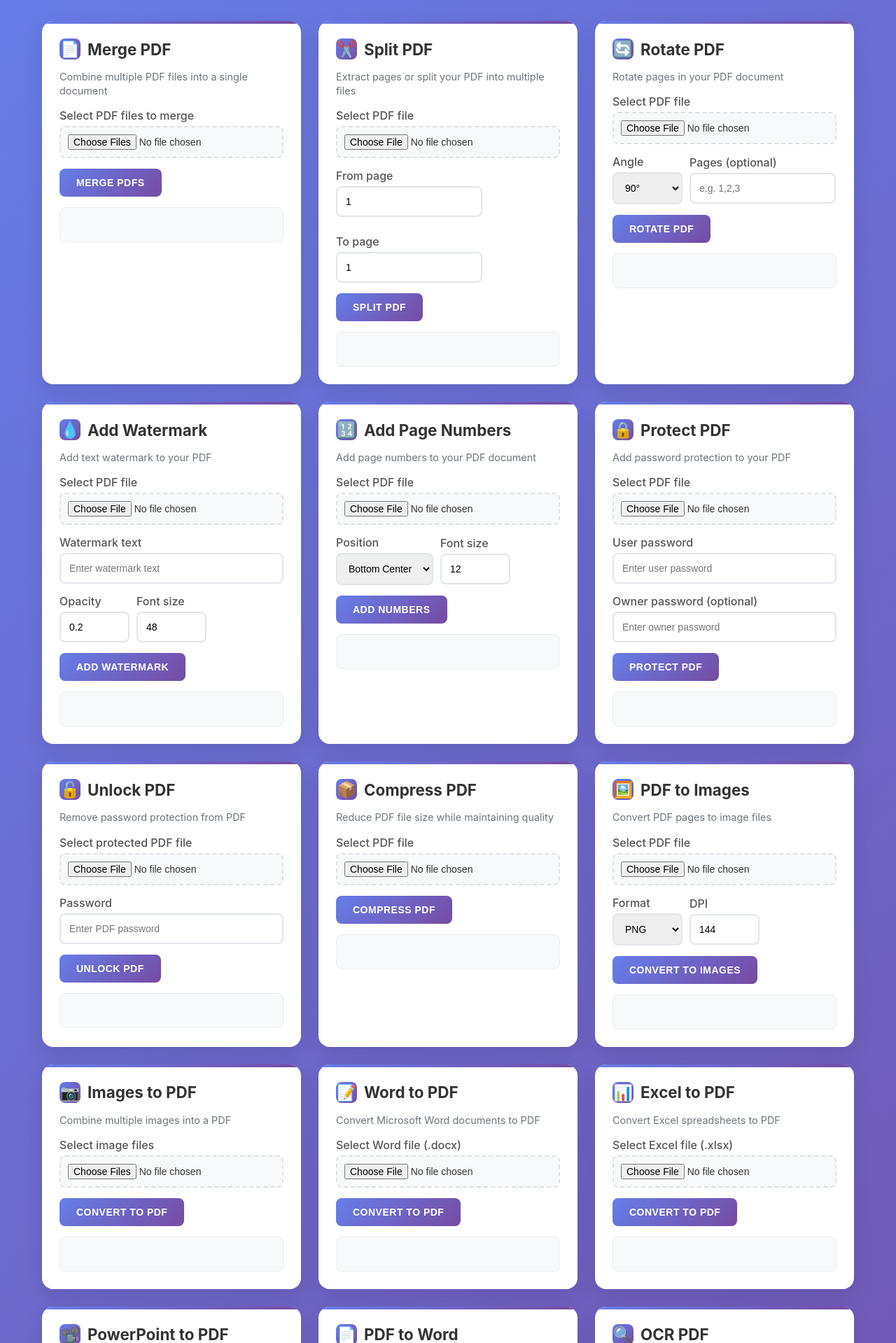
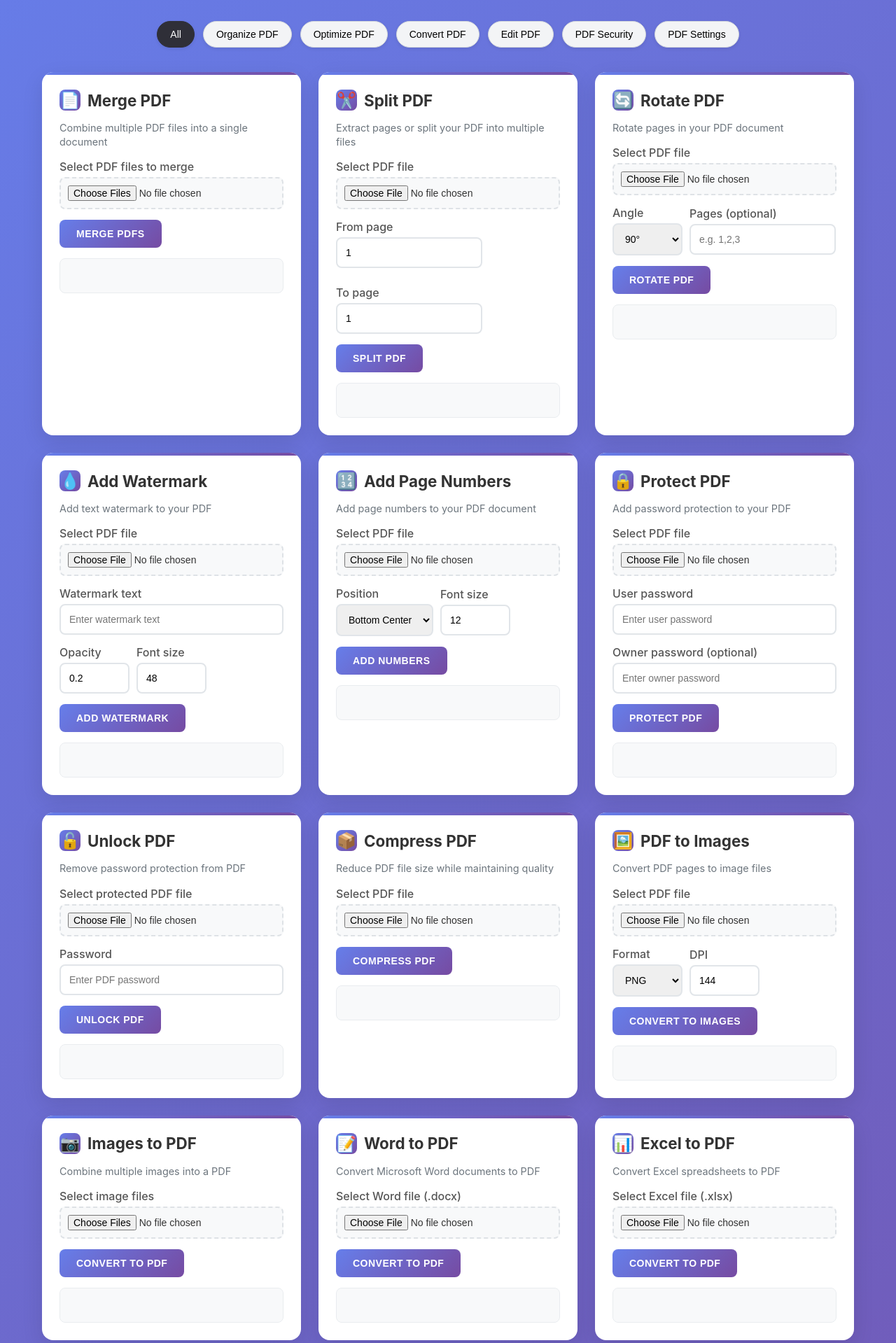
Before and after one commit to Ammar1042005/new00, a Flask app: page / in a window 1280 px wide. Shown: the part 217-2136 px from the top of the page at 70% size. Run offline with Flask 3, Linux system fonts and the light colour scheme; some libraries are stand-ins or nearby versions.

Commit message:
Add filter functionality and styling for tool cards

```diff
--- a/pdfcpy/static/css/style.css
+++ b/pdfcpy/static/css/style.css
@@ -446,3 +446,38 @@ footer {
 .btn-small:active {
     transform: translateY(0);
 }
+
+.filter-container{
+    display:flex;
+    flex-wrap:wrap;
+    gap:12px;
+    justify-content:center;
+    margin-bottom:35px;
+}
+
+.filter-pill{
+    padding:10px 18px;
+    border-radius:25px;
+    border:1px solid #d1d5db;
+    background:#f3f4f6;
+    font-size:14px;
+    font-weight:500;
+    cursor:pointer;
+    transition:all 0.25s ease;
+}
+
+.filter-pill:hover{
+    background:#e5e7eb;
+}
+
+.filter-pill.active{
+    background:#2f2f38;
+    color:white;
+    border-color:#2f2f38;
+}
+.filter-pill{
+    box-shadow:0 2px 5px rgba(0,0,0,0.08);
+}
+.savesettings{
+    margin-bottom: 10px;
+}
--- a/pdfcpy/static/js/main.js
+++ b/pdfcpy/static/js/main.js
@@ -88,7 +88,7 @@ class PDFTools {
                 </div>
             `;
 
-            fileItem.appendChild(fileInfo);
+            //fileItem.appendChild(fileInfo);
 
             // Add preview based on file type
             if (file.type.startsWith('image/') || file.name.toLowerCase().endsWith('.png') || file.name.toLowerCase().endsWith('.jpg') || file.name.toLowerCase().endsWith('.jpeg')) {
@@ -98,7 +98,7 @@ class PDFTools {
             } else {
                 this.createDocumentPreview(file, fileItem);
             }
-
+               fileList.appendChild(fileInfo);
             fileList.appendChild(fileItem);
         });
 
--- a/pdfcpy/templates/index.html
+++ b/pdfcpy/templates/index.html
@@ -1,22 +1,34 @@
 <!DOCTYPE html>
 <html lang="en">
+
 <head>
     <meta charset="UTF-8">
     <meta name="viewport" content="width=device-width, initial-scale=1.0">
     <title>iLovePDF - Local PDF Tools</title>
     <link rel="stylesheet" href="/static/css/style.css">
 </head>
+
 <body>
     <div class="container">
         <header>
             <h1>iLovePDF</h1>
             <p>Complete PDF solution, right on your computer. All tools work 100% offline.</p>
         </header>
+        <div class="filter-container">
 
+            <button class="filter-pill active" onclick="filterTools('all')">All</button>
+            <button class="filter-pill" onclick="filterTools('organize')">Organize PDF</button>
+            <button class="filter-pill" onclick="filterTools('optimize')">Optimize PDF</button>
+            <button class="filter-pill" onclick="filterTools('convert')">Convert PDF</button>
+            <button class="filter-pill" onclick="filterTools('edit')">Edit PDF</button>
+            <button class="filter-pill" onclick="filterTools('security')">PDF Security</button>
+            <button class="filter-pill" onclick="filterTools('setting')">PDF Settings</button>
+
+        </div>
         <main>
             <div class="tools-grid">
                 <!-- Merge PDF -->
-                <div class="tool-card">
+                <div class="tool-card organize ">
                     <h3>
                         <div class="tool-icon">📄</div>
                         Merge PDF
@@ -31,7 +43,7 @@
                 </div>
 
                 <!-- Split PDF -->
-                <div class="tool-card">
+                <div class="tool-card organize">
                     <h3>
                         <div class="tool-icon">✂️</div>
                         Split PDF
@@ -56,7 +68,7 @@
                 </div>
 
                 <!-- Rotate PDF -->
-                <div class="tool-card">
+                <div class="tool-card edit">
                     <h3>
                         <div class="tool-icon">🔄</div>
                         Rotate PDF
@@ -85,7 +97,7 @@
                 </div>
 
                 <!-- Watermark -->
-                <div class="tool-card">
+                <div class="tool-card edit">
                     <h3>
                         <div class="tool-icon">💧</div>
                         Add Watermark
@@ -102,7 +114,8 @@
                     <div class="row">
                         <div class="form-group">
                             <label>Opacity</label>
-                            <input type="number" id="wm-opacity" step="0.1" value="0.2" min="0" max="1" class="form-control">
+                            <input type="number" id="wm-opacity" step="0.1" value="0.2" min="0" max="1"
+                                class="form-control">
                         </div>
                         <div class="form-group">
                             <label>Font size</label>
@@ -114,7 +127,7 @@
                 </div>
 
                 <!-- Page Numbers -->
-                <div class="tool-card">
+                <div class="tool-card edit">
                     <h3>
                         <div class="tool-icon">🔢</div>
                         Add Page Numbers
@@ -145,7 +158,7 @@
                 </div>
 
                 <!-- Protect PDF -->
-                <div class="tool-card">
+                <div class="tool-card security">
                     <h3>
                         <div class="tool-icon">🔒</div>
                         Protect PDF
@@ -168,7 +181,7 @@
                 </div>
 
                 <!-- Unlock PDF -->
-                <div class="tool-card">
+                <div class="tool-card security">
                     <h3>
                         <div class="tool-icon">🔓</div>
                         Unlock PDF
@@ -187,7 +200,7 @@
                 </div>
 
                 <!-- Compress PDF -->
-                <div class="tool-card">
+                <div class="tool-card optimize">
                     <h3>
                         <div class="tool-icon">📦</div>
                         Compress PDF
@@ -202,7 +215,7 @@
                 </div>
 
                 <!-- Convert to Images -->
-                <div class="tool-card">
+                <div class="tool-card convert">
                     <h3>
                         <div class="tool-icon">🖼️</div>
                         PDF to Images
@@ -230,7 +243,7 @@
                 </div>
 
                 <!-- Images to PDF -->
-                <div class="tool-card">
+                <div class="tool-card convert">
                     <h3>
                         <div class="tool-icon">📷</div>
                         Images to PDF
@@ -245,7 +258,7 @@
                 </div>
 
                 <!-- Word to PDF -->
-                <div class="tool-card">
+                <div class="tool-card convert">
                     <h3>
                         <div class="tool-icon">📝</div>
                         Word to PDF
@@ -260,7 +273,7 @@
                 </div>
 
                 <!-- Excel to PDF -->
-                <div class="tool-card">
+                <div class="tool-card convert">
                     <h3>
                         <div class="tool-icon">📊</div>
                         Excel to PDF
@@ -275,7 +288,7 @@
                 </div>
 
                 <!-- PowerPoint to PDF -->
-                <div class="tool-card">
+                <div class="tool-card convert">
                     <h3>
                         <div class="tool-icon">📽️</div>
                         PowerPoint to PDF
@@ -290,7 +303,7 @@
                 </div>
 
                 <!-- PDF to Word -->
-                <div class="tool-card">
+                <div class="tool-card convert">
                     <h3>
                         <div class="tool-icon">📄</div>
                         PDF to Word
@@ -305,7 +318,7 @@
                 </div>
 
                 <!-- OCR PDF -->
-                <div class="tool-card">
+                <div class="tool-card optimize">
                     <h3>
                         <div class="tool-icon">🔍</div>
                         OCR PDF
@@ -326,7 +339,7 @@
                 </div>
 
                 <!-- Batch Processing -->
-                <div class="tool-card">
+                <div class="tool-card optimize">
                     <h3>
                         <div class="tool-icon">⚡</div>
                         Batch Process
@@ -334,7 +347,8 @@
                     <p class="tool-description">Process multiple files at once</p>
                     <div class="form-group">
                         <label>Select files</label>
-                        <input type="file" id="batch-files" multiple accept=".pdf,.docx,.xlsx,.pptx" class="form-control">
+                        <input type="file" id="batch-files" multiple accept=".pdf,.docx,.xlsx,.pptx"
+                            class="form-control">
                     </div>
                     <div class="form-group">
                         <label>Operation</label>
@@ -372,7 +386,7 @@
                 </div>
 
                 <!-- Edit Metadata -->
-                <div class="tool-card">
+                <div class="tool-card edit">
                     <h3>
                         <div class="tool-icon">📝</div>
                         Edit Metadata
@@ -396,14 +410,15 @@
                     </div>
                     <div class="form-group">
                         <label>Keywords</label>
-                        <input type="text" id="meta-keywords" placeholder="Comma-separated keywords" class="form-control">
+                        <input type="text" id="meta-keywords" placeholder="Comma-separated keywords"
+                            class="form-control">
                     </div>
                     <button class="btn" onclick="edit_metadata()">Edit Metadata</button>
                     <div class="output-area" id="meta-out"></div>
                 </div>
 
                 <!-- Compare PDFs -->
-                <div class="tool-card">
+                <div class="tool-card Security">
                     <h3>
                         <div class="tool-icon">🔍</div>
                         Compare PDFs
@@ -420,29 +435,32 @@
                     <button class="btn" onclick="compare_pdfs()">Compare PDFs</button>
                     <div class="output-area" id="compare-out"></div>
                 </div>
-            </div>
 
                 <!-- Settings Panel -->
-            <div class="settings-panel">
+                <div class=" tool-card setting">
                     <h3>⚙️ Settings</h3>
                     <p class="tool-description">Configure external tools paths for advanced features</p>
                     <div class="row">
                         <div class="form-group">
                             <label>Tesseract Path (for OCR)</label>
-                        <input type="text" id="tesseract-path" class="form-control" placeholder="e.g. C:\Program Files\Tesseract-OCR\tesseract.exe">
+                            <input type="text" id="tesseract-path" class="form-control"
+                                placeholder="e.g. C:\Program Files\Tesseract-OCR\tesseract.exe">
                         </div>
                         <div class="form-group">
                             <label>LibreOffice Path (for Office conversions)</label>
-                        <input type="text" id="libreoffice-path" class="form-control" placeholder="e.g. C:\Program Files\LibreOffice\program\soffice.exe">
+                            <input type="text" id="libreoffice-path" class="form-control"
+                                placeholder="e.g. C:\Program Files\LibreOffice\program\soffice.exe">
                         </div>
                         <div class="form-group">
                             <label>Ghostscript Path (for compression)</label>
-                        <input type="text" id="ghostscript-path" class="form-control" placeholder="e.g. C:\Program Files\gs\gs10.01.2\bin\gswin64c.exe">
+                            <input type="text" id="ghostscript-path" class="form-control"
+                                placeholder="e.g. C:\Program Files\gs\gs10.01.2\bin\gswin64c.exe">
                         </div>
                     </div>
-                <button class="btn" onclick="save_settings()">Save Settings</button>
+                    <button class="btn savesettings" onclick="save_settings()">Save Settings</button>
                     <button class="btn btn-secondary" onclick="load_settings()">Reload Settings</button>
                     <div class="output-area" id="settings-out"></div>
+                </div>
             </div>
         </main>
 
@@ -808,6 +826,31 @@
                     document.getElementById('compare-out').innerHTML = '<div class="error-message">Error: ' + error.message + '</div>';
                 });
         }
+
+        function filterTools(category) {
+
+            const tools = document.querySelectorAll(".tool-card");
+
+            tools.forEach(tool => {
+
+                if (category === "all") {
+                    tool.style.display = "block";
+                }
+                else if (tool.classList.contains(category)) {
+                    tool.style.display = "block";
+                }
+                else {
+                    tool.style.display = "none";
+                }
+
+            });
+
+            const buttons = document.querySelectorAll(".filter-pill");
+
+            buttons.forEach(btn => btn.classList.remove("active"));
+
+            event.target.classList.add("active");
+        }
     </script>
 </body>
 </html>
```
Lines whose indentation alone changed are shown as unchanged.
